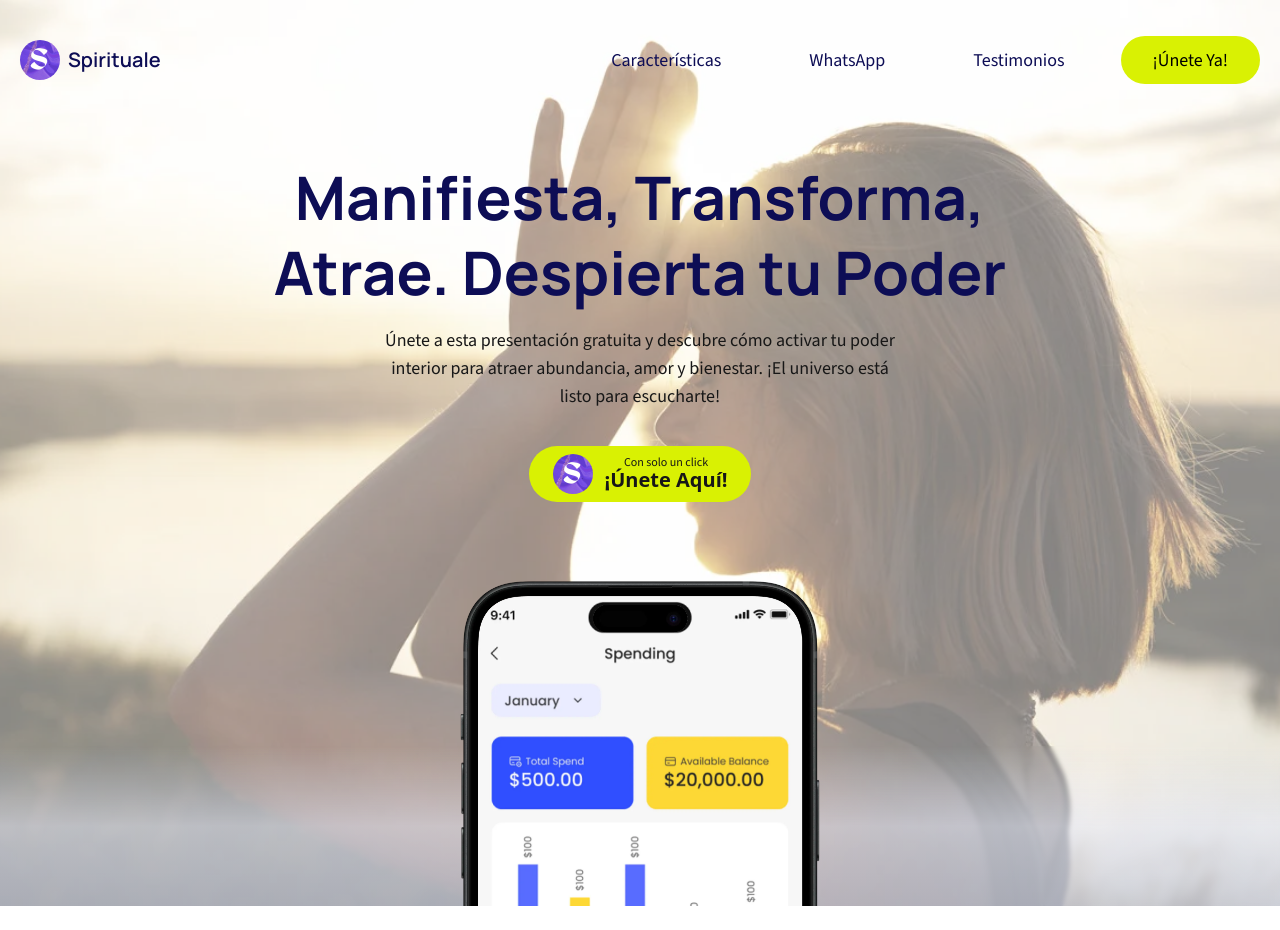
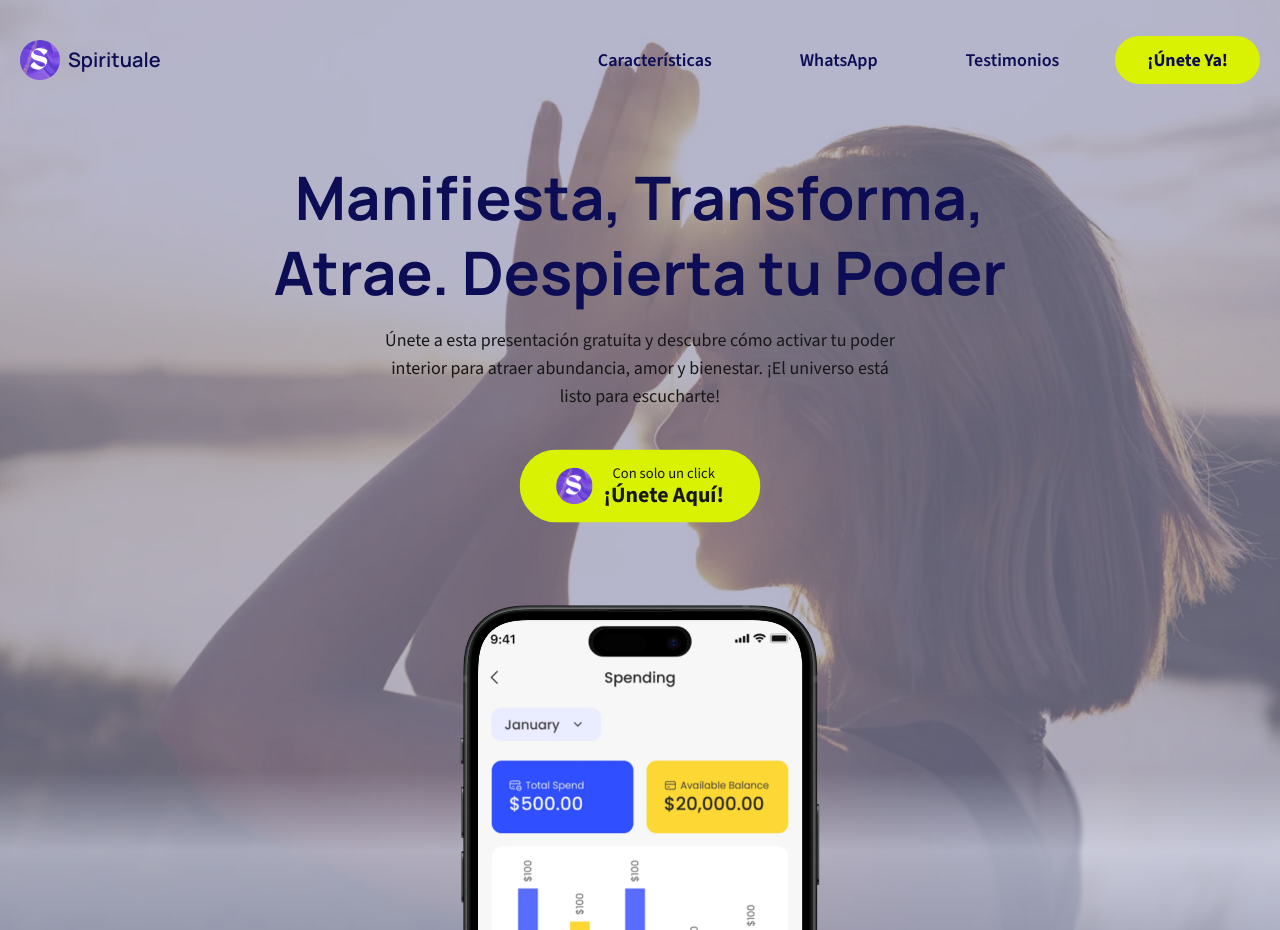
Before and after one commit to aalexlpez/spirituale, a Next.js app: page / in a window 1280 px wide. Before the commit the page ends 906 px from the top, so only its background shows below. Built offline with nearby package versions, Linux system fonts and the light colour scheme.

Commit message:
fix - mejoras de index

```diff
--- a/src/components/Header.tsx
+++ b/src/components/Header.tsx
@@ -33,13 +33,13 @@ const Header: React.FC = () => {
                     <ul className="hidden md:flex space-x-6">
                         {menuItems.map(item => (
                             <li key={item.text}>
-                                <Link href={item.url} className="text-[#0D0D55] transition-colors duration-300 hover:bg-[#D9F103] hover:text-black px-8 py-3 rounded-full">
+                                <Link href={item.url} className="font-semibold text-[#0D0D55] transition-colors duration-300 hover:bg-[#D9F103] hover:text-[#0D0D55] px-8 py-3 rounded-full">
                                     {item.text}
                                 </Link>
                             </li>
                         ))}
                         <li>
-                            <Link href="#cta" className="text-black bg-[#D9F103] px-8 py-3 rounded-full transition-colors duration-300 hover:bg-[#0D0D55] hover:text-[#D9F103]">
+                            <Link href="#cta" className="font-bold text-[#0D0D55] bg-[#D9F103] px-8 py-3 rounded-full transition-colors duration-300 hover:bg-[#0D0D55] hover:text-[#D9F103]">
                                 ¡Únete Ya!
                             </Link>
                         </li>
@@ -50,7 +50,7 @@ const Header: React.FC = () => {
                         <button
                             onClick={toggleMenu}
                             type="button"
-                            className="bg-primary text-black focus:outline-none rounded-full w-10 h-10 flex items-center justify-center"
+                            className="bg-[#D9F103] text-[#0D0D55] focus:outline-none rounded-full w-10 h-10 flex items-center justify-center"
                             aria-controls="mobile-menu"
                             aria-expanded={isOpen}
                         >
@@ -79,14 +79,14 @@ const Header: React.FC = () => {
                     <ul className="flex flex-col space-y-4 pt-1 pb-6 px-6">
                         {menuItems.map(item => (
                             <li key={item.text}>
-                                <Link href={item.url} className="text-foreground hover:text-primary block" onClick={toggleMenu}>
+                                <Link href={item.url} className="text-[#0D0D55] p-2 rounded-full hover:bg-[#D9F103] hover:text-[#0D0D55] block" onClick={toggleMenu}>
                                     {item.text}
                                 </Link>
                             </li>
                         ))}
                         <li>
-                            <Link href="#cta" className="text-black bg-primary hover:bg-primary-accent px-5 py-2 rounded-full block w-fit" onClick={toggleMenu}>
-                                Get Started
+                            <Link href="#cta" className="font-bold text-[#0D0D55] bg-[#D9F103] px-8 py-3 rounded-full transition-colors duration-300 hover:bg-[#0D0D55] hover:text-[#D9F103]" onClick={toggleMenu}>
+                                ¡Únete Ya!
                             </Link>
                         </li>
                     </ul>
--- a/src/components/Hero.tsx
+++ b/src/components/Hero.tsx
@@ -18,9 +18,10 @@ const Hero: React.FC = () => {
                     objectFit="cover"
                     quality={100}
                     priority={true}
-                    alt="Hero background"
+                    alt="Index background"
                     className="opacity-50"
                 />
+                <div className="absolute inset-0 bg-[#0D0D5599] opacity-50"></div>
             </div>
 
             <div className="absolute left-0 right-0 bottom-0 backdrop-blur-[2px] h-40 bg-gradient-to-b from-transparent via-[rgba(233,238,255,0.5)] to-[rgba(202,208,230,0.5)]">
--- a/src/components/JoinButton.tsx
+++ b/src/components/JoinButton.tsx
@@ -9,17 +9,17 @@ const JoinButton = () => {
         <Link href={ctaDetails.googlePlayUrl}>
             <button
                 type="button"
-                className={clsx("flex items-center justify-center min-w-[205px] mt-3 px-6 h-14 rounded-full w-full sm:w-fit bg-[#D9F103] transform transition-transform duration-300 ease-in-out hover:scale-110")}
+                className={clsx("flex items-center justify-center min-w-[205px] mt-3 px-10 py-10 h-14 rounded-full w-full sm:w-fit bg-[#D9F103] transform animate-scaleInOut")}
             >
                 <div className="mr-3">
                     <Image src={"/images/logo.jpg"} alt="Site Logo" width={100} height={100} className="min-w-fit w-8 h-8 md:w-10 md:h-10 rounded-full" />
 
                 </div>
                 <div>
-                    <div className="text-xs">
+                    <div className="text-base font-medium">
                         Con solo un click
                     </div>
-                    <div className="-mt-1 font-sans text-xl font-semibold">
+                    <div className="-mt-1 font-sans text-2xl font-bold">
                         ¡Únete Aquí!
                     </div>
                 </div>
--- a/tailwind.config.ts
+++ b/tailwind.config.ts
@@ -18,6 +18,27 @@ const config: Config = {
         "foreground-accent": "var(--foreground-accent)",
         "hero-background": "var(--hero-background)",
       },
+      keyframes: {
+        'slide-down': {
+          '0%': { transform: 'translateY(-0%)', opacity: '0' },
+          '100%': { transform: 'translateY(0)', opacity: '1' }
+        },
+        scale: {
+          '0%, 100%': { transform: 'scale(.96)' },
+          '50%': { transform: 'scale(1)' }
+        },
+        scaleInOut: {
+          '0%, 100%': { transform: 'scale(.90)' },
+          '50%': { transform: 'scale(1.05)' }
+        }
+      },
+      animation: {
+        'spin-3d': 'spin3d 3s linear infinite',
+        scaleInOut: 'scaleInOut 1.8s infinite',
+        'slide-down': 'slide-down 0.5s ease-out forwards',
+      },
+    },
+    fontFamily: {
     },
   },
   plugins: [],
```
